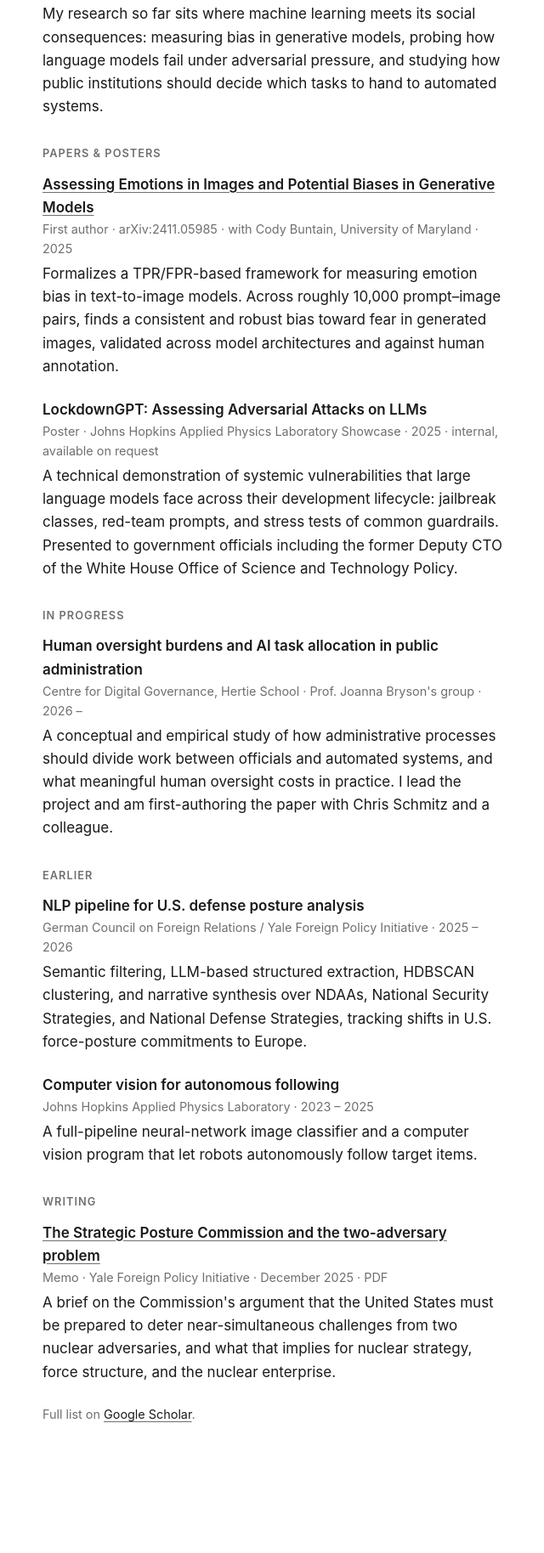
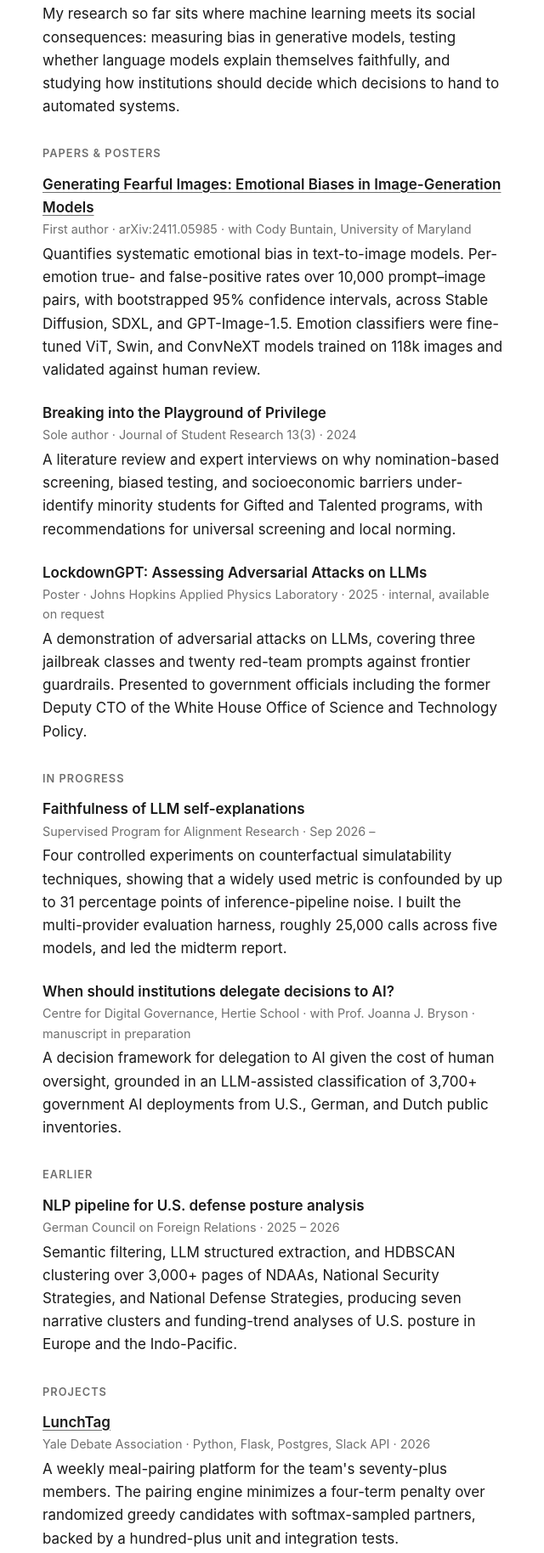
Before and after one commit to mmaneet/maneetmehta-site, a plain HTML site: page research.html in a window 1280 px wide. Shown: the part 193-2021 px from the top of the page at 85% size, without its empty margins (318-958 px from the left). Before the commit the page ends 1938 px from the top, so only its background shows below. Drawn offline with Linux system fonts and the light colour scheme.

Commit message:
Update experience, bio, and research from November 2026 résumés
Add the SPAR research fellowship, Yale College Council and Debate
Association roles, LunchTag, and the Journal of Student Research
article. Move the Hertie placement to past tense. Replace the résumé
PDF with the November 2026 version and remove the YFPI memo.

Co-Authored-By: Claude Fable 5.1 <noreply@anthropic.com>
Claude-Session: https://claude.ai/code/session_012htbtDZaoYEwK5TnzMkYmx

```diff
--- a/research.html
+++ b/research.html
@@ -4,7 +4,7 @@
   <meta charset="utf-8">
   <meta name="viewport" content="width=device-width, initial-scale=1">
   <title>research · Maneet Mehta</title>
-  <meta name="description" content="Research by Maneet Mehta on bias in generative image models, adversarial attacks on LLMs, AI task allocation in public administration, and NLP for defense policy analysis.">
+  <meta name="description" content="Research by Maneet Mehta on LLM explanation faithfulness, emotional bias in image-generation models, AI delegation in public administration, and NLP for defense policy analysis.">
   <link rel="stylesheet" href="style.css">
 </head>
 <body>
@@ -17,28 +17,38 @@
         <a class="section-button" href="research.html" aria-current="page">research</a>
       </nav>
 
-      <p>My research so far sits where machine learning meets its social consequences: measuring bias in generative models, probing how language models fail under adversarial pressure, and studying how public institutions should decide which tasks to hand to automated systems.</p>
+      <p>My research so far sits where machine learning meets its social consequences: measuring bias in generative models, testing whether language models explain themselves faithfully, and studying how institutions should decide which decisions to hand to automated systems.</p>
 
       <h2>Papers &amp; Posters</h2>
       <ul>
         <li>
-          <div class="title"><a href="https://arxiv.org/abs/2411.05985">Assessing Emotions in Images and Potential Biases in Generative Models</a></div>
-          <div class="meta">First author · arXiv:2411.05985 · with Cody Buntain, University of Maryland · 2025</div>
-          <p>Formalizes a TPR/FPR-based framework for measuring emotion bias in text-to-image models. Across roughly 10,000 prompt–image pairs, finds a consistent and robust bias toward fear in generated images, validated across model architectures and against human annotation.</p>
+          <div class="title"><a href="https://arxiv.org/abs/2411.05985">Generating Fearful Images: Emotional Biases in Image-Generation Models</a></div>
+          <div class="meta">First author · arXiv:2411.05985 · with Cody Buntain, University of Maryland</div>
+          <p>Quantifies systematic emotional bias in text-to-image models. Per-emotion true- and false-positive rates over 10,000 prompt–image pairs, with bootstrapped 95% confidence intervals, across Stable Diffusion, SDXL, and GPT-Image-1.5. Emotion classifiers were fine-tuned ViT, Swin, and ConvNeXT models trained on 118k images and validated against human review.</p>
+        </li>
+        <li>
+          <div class="title">Breaking into the Playground of Privilege</div>
+          <div class="meta">Sole author · Journal of Student Research 13(3) · 2024</div>
+          <p>A literature review and expert interviews on why nomination-based screening, biased testing, and socioeconomic barriers under-identify minority students for Gifted and Talented programs, with recommendations for universal screening and local norming.</p>
         </li>
         <li>
           <div class="title">LockdownGPT: Assessing Adversarial Attacks on LLMs</div>
-          <div class="meta">Poster · Johns Hopkins Applied Physics Laboratory Showcase · 2025 · internal, available on request</div>
-          <p>A technical demonstration of systemic vulnerabilities that large language models face across their development lifecycle: jailbreak classes, red-team prompts, and stress tests of common guardrails. Presented to government officials including the former Deputy CTO of the White House Office of Science and Technology Policy.</p>
+          <div class="meta">Poster · Johns Hopkins Applied Physics Laboratory · 2025 · internal, available on request</div>
+          <p>A demonstration of adversarial attacks on LLMs, covering three jailbreak classes and twenty red-team prompts against frontier guardrails. Presented to government officials including the former Deputy CTO of the White House Office of Science and Technology Policy.</p>
         </li>
       </ul>
 
       <h2>In Progress</h2>
       <ul>
         <li>
-          <div class="title">Human oversight burdens and AI task allocation in public administration</div>
-          <div class="meta">Centre for Digital Governance, Hertie School · Prof. Joanna Bryson's group · 2026 –</div>
-          <p>A conceptual and empirical study of how administrative processes should divide work between officials and automated systems, and what meaningful human oversight costs in practice. I lead the project and am first-authoring the paper with Chris Schmitz and a colleague.</p>
+          <div class="title">Faithfulness of LLM self-explanations</div>
+          <div class="meta">Supervised Program for Alignment Research · Sep 2026 –</div>
+          <p>Four controlled experiments on counterfactual simulatability techniques, showing that a widely used metric is confounded by up to 31 percentage points of inference-pipeline noise. I built the multi-provider evaluation harness, roughly 25,000 calls across five models, and led the midterm report.</p>
+        </li>
+        <li>
+          <div class="title">When should institutions delegate decisions to AI?</div>
+          <div class="meta">Centre for Digital Governance, Hertie School · with Prof. Joanna J. Bryson · manuscript in preparation</div>
+          <p>A decision framework for delegation to AI given the cost of human oversight, grounded in an LLM-assisted classification of 3,700+ government AI deployments from U.S., German, and Dutch public inventories.</p>
         </li>
       </ul>
 
@@ -46,22 +56,17 @@
       <ul>
         <li>
           <div class="title">NLP pipeline for U.S. defense posture analysis</div>
-          <div class="meta">German Council on Foreign Relations / Yale Foreign Policy Initiative · 2025 – 2026</div>
-          <p>Semantic filtering, LLM-based structured extraction, HDBSCAN clustering, and narrative synthesis over NDAAs, National Security Strategies, and National Defense Strategies, tracking shifts in U.S. force-posture commitments to Europe.</p>
-        </li>
-        <li>
-          <div class="title">Computer vision for autonomous following</div>
-          <div class="meta">Johns Hopkins Applied Physics Laboratory · 2023 – 2025</div>
-          <p>A full-pipeline neural-network image classifier and a computer vision program that let robots autonomously follow target items.</p>
+          <div class="meta">German Council on Foreign Relations · 2025 – 2026</div>
+          <p>Semantic filtering, LLM structured extraction, and HDBSCAN clustering over 3,000+ pages of NDAAs, National Security Strategies, and National Defense Strategies, producing seven narrative clusters and funding-trend analyses of U.S. posture in Europe and the Indo-Pacific.</p>
         </li>
       </ul>
 
-      <h2>Writing</h2>
+      <h2>Projects</h2>
       <ul>
         <li>
-          <div class="title"><a href="yfpi-report.pdf">The Strategic Posture Commission and the two-adversary problem</a></div>
-          <div class="meta">Memo · Yale Foreign Policy Initiative · December 2025 · PDF</div>
-          <p>A brief on the Commission's argument that the United States must be prepared to deter near-simultaneous challenges from two nuclear adversaries, and what that implies for nuclear strategy, force structure, and the nuclear enterprise.</p>
+          <div class="title"><a href="https://lunchtag.yaledebate.org">LunchTag</a></div>
+          <div class="meta">Yale Debate Association · Python, Flask, Postgres, Slack API · 2026</div>
+          <p>A weekly meal-pairing platform for the team's seventy-plus members. The pairing engine minimizes a four-term penalty over randomized greedy candidates with softmax-sampled partners, backed by a hundred-plus unit and integration tests.</p>
         </li>
       </ul>
 
```
Also changed, not shown: index.html (+42 -23 lines), 2 other files.
